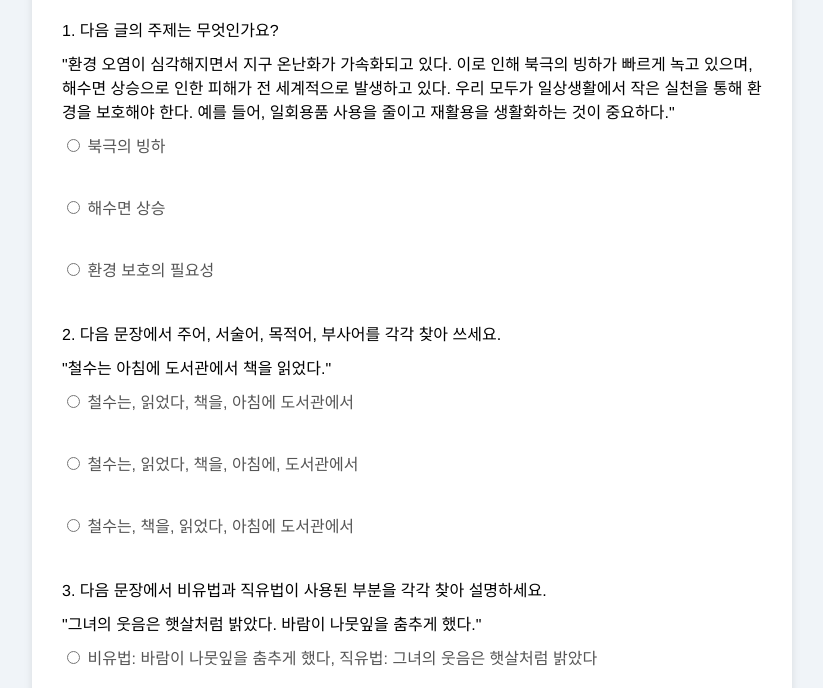
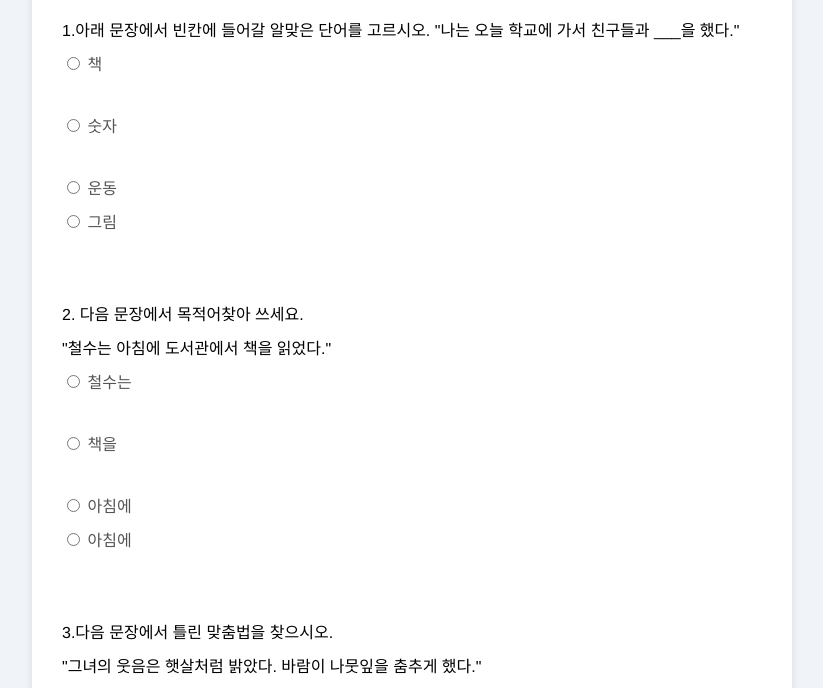
Before and after one commit to zinooooooo7/quiz-site, a plain HTML site: page index.html in a window 1280 px wide. Shown: the part 132-820 px from the top of the page, without its empty margins (228-1051 px from the left). Drawn offline with Linux system fonts and the light colour scheme.

Commit message:
index.html

```diff
--- a/index.html
+++ b/index.html
@@ -12,33 +12,36 @@
         <form id="quiz-form">
             <div class="question-container">
                 <div class="question">
-                    <p>1. 다음 글의 주제는 무엇인가요?</p>
-                    <p>"환경 오염이 심각해지면서 지구 온난화가 가속화되고 있다. 이로 인해 북극의 빙하가 빠르게 녹고 있으며, 해수면 상승으로 인한 피해가 전 세계적으로 발생하고 있다. 우리 모두가 일상생활에서 작은 실천을 통해 환경을 보호해야 한다. 예를 들어, 일회용품 사용을 줄이고 재활용을 생활화하는 것이 중요하다."</p>
-                    <label><input type="radio" name="question1" value="0"> 북극의 빙하</label><br>
-                    <label><input type="radio" name="question1" value="1"> 해수면 상승</label><br>
-                    <label><input type="radio" name="question1" value="2"> 환경 보호의 필요성</label>
+                    <p>1.아래 문장에서 빈칸에 들어갈 알맞은 단어를 고르시오.
+"나는 오늘 학교에 가서 친구들과 ___을 했다."</p>
+                    <label><input type="radio" name="question1" value="0"> 책</label><br>
+                    <label><input type="radio" name="question1" value="1"> 숫자</label><br>
+                    <label><input type="radio" name="question1" value="2"> 운동</label>
+                    <label><input type="radio" name="question1" value="3"> 그림</label><br>
                 </div>
                 <div class="question">
-                    <p>2. 다음 문장에서 주어, 서술어, 목적어, 부사어를 각각 찾아 쓰세요.</p>
+                    <p>2. 다음 문장에서 목적어찾아 쓰세요.</p>
                     <p>"철수는 아침에 도서관에서 책을 읽었다."</p>
-                    <label><input type="radio" name="question2" value="0"> 철수는, 읽었다, 책을, 아침에 도서관에서</label><br>
-                    <label><input type="radio" name="question2" value="1"> 철수는, 읽었다, 책을, 아침에, 도서관에서</label><br>
-                    <label><input type="radio" name="question2" value="2"> 철수는, 책을, 읽었다, 아침에 도서관에서</label>
+                    <label><input type="radio" name="question2" value="0"> 철수는 </label><br>
+                    <label><input type="radio" name="question2" value="1"> 책을 </label><br>
+                    <label><input type="radio" name="question2" value="2"> 아침에 </label>
+                    <label><input type="radio" name="question2" value="3"> 아침에 </label><br>
                 </div>
                 <div class="question">
-                    <p>3. 다음 문장에서 비유법과 직유법이 사용된 부분을 각각 찾아 설명하세요.</p>
+                    <p>3.다음 문장에서 틀린 맞춤법을 찾으시오.</p>
                     <p>"그녀의 웃음은 햇살처럼 밝았다. 바람이 나뭇잎을 춤추게 했다."</p>
-                    <label><input type="radio" name="question3" value="0"> 비유법: 바람이 나뭇잎을 춤추게 했다, 직유법: 그녀의 웃음은 햇살처럼 밝았다</label><br>
-                    <label><input type="radio" name="question3" value="1"> 비유법: 그녀의 웃음은 햇살처럼 밝았다, 직유법: 바람이 나뭇잎을 춤추게 했다</label>
+                    <label><input type="radio" name="question3" value="0"> "친구들과 학교에 가서 공부를 열심이 했어요."</label>
+                    <label><input type="radio" name="question3" value="1"> "나는 아침에 일찍 일어나서 조깅을 했어요."</label><br>
+                    <label><input type="radio" name="question3" value="2"> "오늘은 날씨가 좋지 않아서 우산을 챙겼어요." </label><br>
+                    <label><input type="radio" name="question3" value="3"> "오늘은 기분이 좋아서 친구들과 재미있게 놀았어요." </label><br>
                 </div>
                 <div class="question">
-                    <p>4. 다음 글의 구조를 파악하고, 각 문단의 역할을 설명하세요.</p>
-                    <p>문단 1: "우리나라의 역사는 매우 오래되었다. 특히, 고려와 조선 시대에는 문화와 예술이 크게 발전하였다."<br>
-                       문단 2: "고려 시대에는 불교 문화가 크게 발전하였으며, 대표적인 예로는 불국사와 석굴암이 있다."<br>
-                       문단 3: "조선 시대에는 유교 문화가 중심이 되었고, 경복궁과 창덕궁 같은 건축물이 그 예이다."
-                    </p>
-                    <label><input type="radio" name="question4" value="0"> 문단 1: 배경 설명, 문단 2: 고려 시대 설명, 문단 3: 조선 시대 설명</label><br>
-                    <label><input type="radio" name="question4" value="1"> 문단 1: 조선 시대 설명, 문단 2: 배경 설명, 문단 3: 고려 시대 설명</label>
+                    <p>4.다음 문장의 빈칸에 알맞은 단어를 넣으세요. </p>
+                    <p>"그녀의 웃음은 햇살처럼 밝았다. 바람이 나뭇잎을 춤추게 했다."</p>
+                    <label><input type="radio" name="question4" value="0"> 우산 </label><br>
+                    <label><input type="radio" name="question4" value="1"> 양복 </label><br>
+                    <label><input type="radio" name="question4" value="2"> 키보드 </label><br>
+                    <label><input type="radio" name="question4" value="3"> 마우스 </label><br>
                 </div>
             </div>
             <button type="button" id="submit-btn">제출</button>
```
